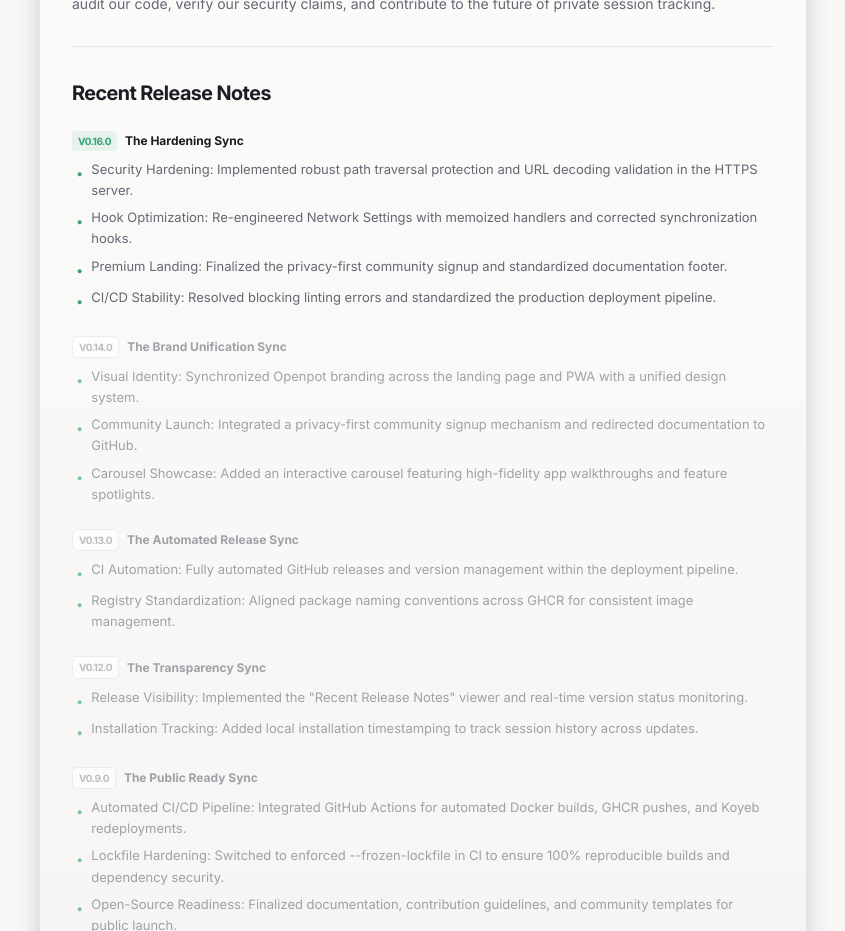
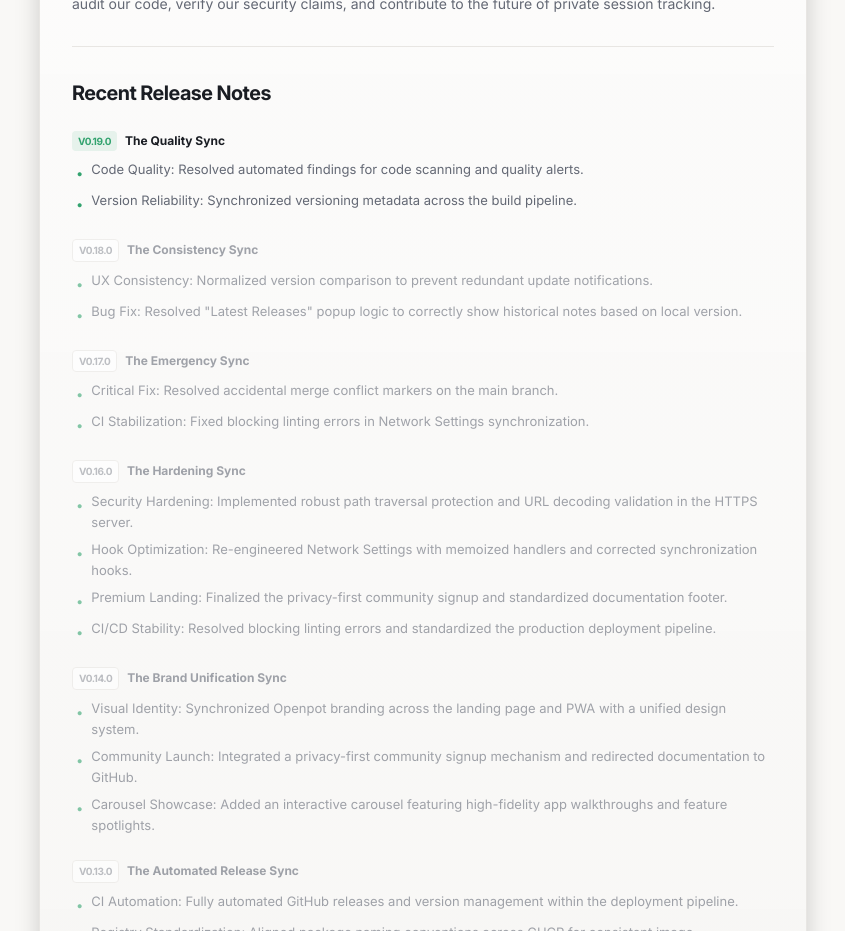
Before and after one commit to openpot/core, a Next.js app: page /about in a window 1280 px wide. Shown: the part 880-1811 px from the top of the page, without its empty margins (217-1062 px from the left). Built offline with nearby package versions, Linux system fonts and the light colour scheme.

Commit message:
feat: sync release notes to v0.19.0

```diff
--- a/src/app/about/page.tsx
+++ b/src/app/about/page.tsx
@@ -75,7 +75,7 @@ export default function AboutPage() {
             </h2>
 
             <div className="space-y-6">
-              {RELEASES.slice(0, 5).map((release, index) => (
+              {RELEASES.slice(0, 8).map((release, index) => (
                 <div key={release.version} className={`space-y-2 ${index > 0 ? 'opacity-60' : ''}`}>
                   <div className="flex items-center gap-2">
                     <span className={`text-[10px] font-bold uppercase tracking-tighter px-1.5 py-0.5 rounded ${
--- a/src/data/releases.ts
+++ b/src/data/releases.ts
@@ -6,6 +6,33 @@ export interface Release {
 }
 
 export const RELEASES: Release[] = [
+  {
+    version: 'v0.19.0',
+    title: 'The Quality Sync',
+    date: '2026-05-04',
+    changes: [
+      'Code Quality: Resolved automated findings for code scanning and quality alerts.',
+      'Version Reliability: Synchronized versioning metadata across the build pipeline.'
+    ]
+  },
+  {
+    version: 'v0.18.0',
+    title: 'The Consistency Sync',
+    date: '2026-05-04',
+    changes: [
+      'UX Consistency: Normalized version comparison to prevent redundant update notifications.',
+      'Bug Fix: Resolved "Latest Releases" popup logic to correctly show historical notes based on local version.'
+    ]
+  },
+  {
+    version: 'v0.17.0',
+    title: 'The Emergency Sync',
+    date: '2026-05-04',
+    changes: [
+      'Critical Fix: Resolved accidental merge conflict markers on the main branch.',
+      'CI Stabilization: Fixed blocking linting errors in Network Settings synchronization.'
+    ]
+  },
   {
     version: 'v0.16.0',
     title: 'The Hardening Sync',
```
